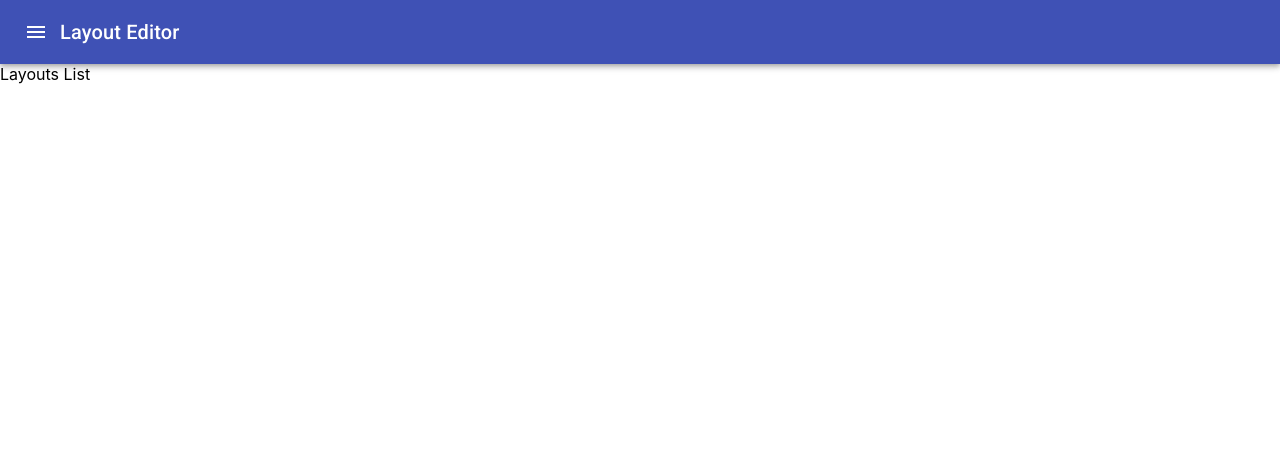
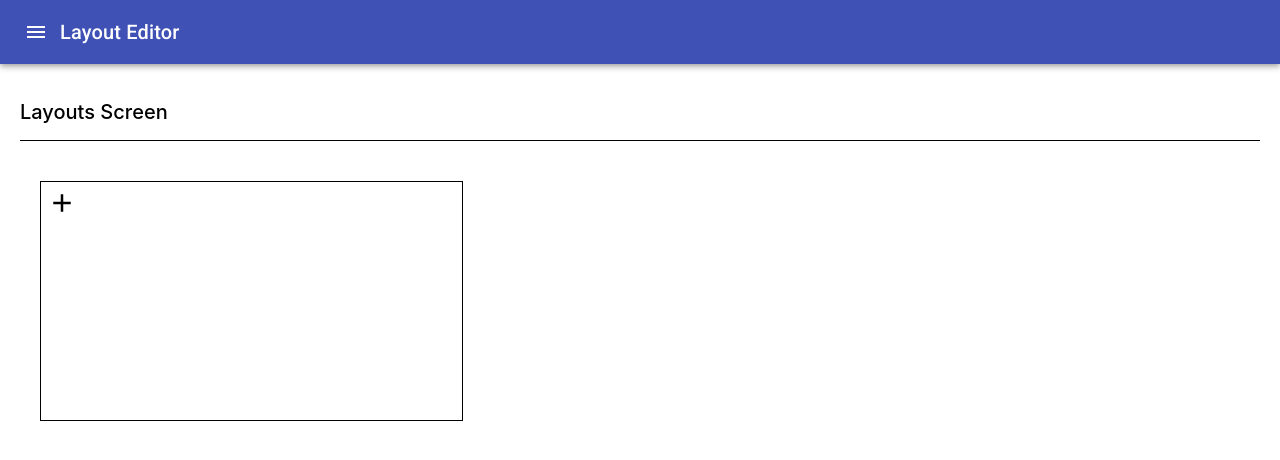
Before and after one commit to mishasyrbu/layout-configurator, a React (Create React App) app: page / in a window 1280 px wide. Shown: the top 460 px of the page. Built offline with nearby package versions, Linux system fonts and the light colour scheme.

Commit message:
styling layouts list

```diff
--- a/src/components/LayoutShards/Article/styles.scss
+++ b/src/components/LayoutShards/Article/styles.scss
@@ -1,6 +1,6 @@
 .sc-article {
     width: 100%;;
-    height: 100px;
+    height: 98px;
     border: 1px solid lightgray;
     padding: 8px;
     background-color: lightgrey;
--- a/src/containers/LayoutsList/index.jsx
+++ b/src/containers/LayoutsList/index.jsx
@@ -1,9 +1,19 @@
 import React from 'react';
+import AddSharp from '@material-ui/icons/AddSharp';
+
+import './styles.scss';
 
 class LayoutsList extends React.Component {
     render() {
         return (
-            <div>Layouts List</div>
+            <div className="layouts-list">
+                <div className="title">{"Layouts Screen"}</div>
+                <div className="content">
+                    <div className="layout">
+                        <AddSharp className="add-icon" />
+                    </div>
+                </div>
+            </div>
         );
     }
 }
--- /dev/null
+++ b/src/containers/LayoutsList/styles.scss
@@ -0,0 +1,31 @@
+.layouts-list {
+    display: flex;
+    flex-direction: column;
+
+    > .title {
+        border-bottom: 1px solid black;
+        margin: 20px;
+        padding: 16px 0;
+        font-size: 20px;
+        font-weight: 500;
+    }
+
+    > .content {
+        display: grid;
+        grid-template-columns: auto auto auto;
+        grid-gap: 10px;
+        margin: 20px 40px 40px 40px;
+
+        > .layout {
+            height: 240px;
+            border: 1px solid black;
+            padding: 6px;
+            font-size: 150%;
+
+            .add-icon {
+                width: 30px;
+                height: 30px;
+            }
+        }
+    }
+}
```
